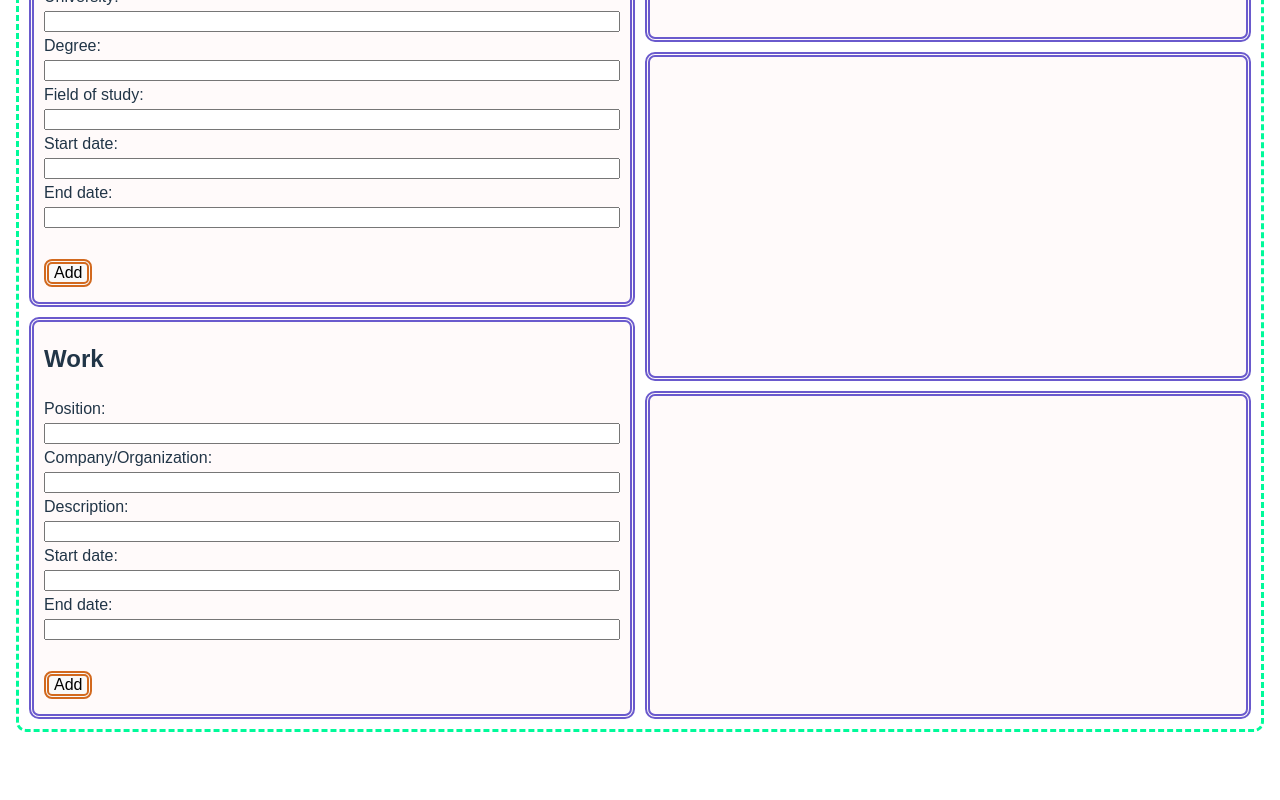
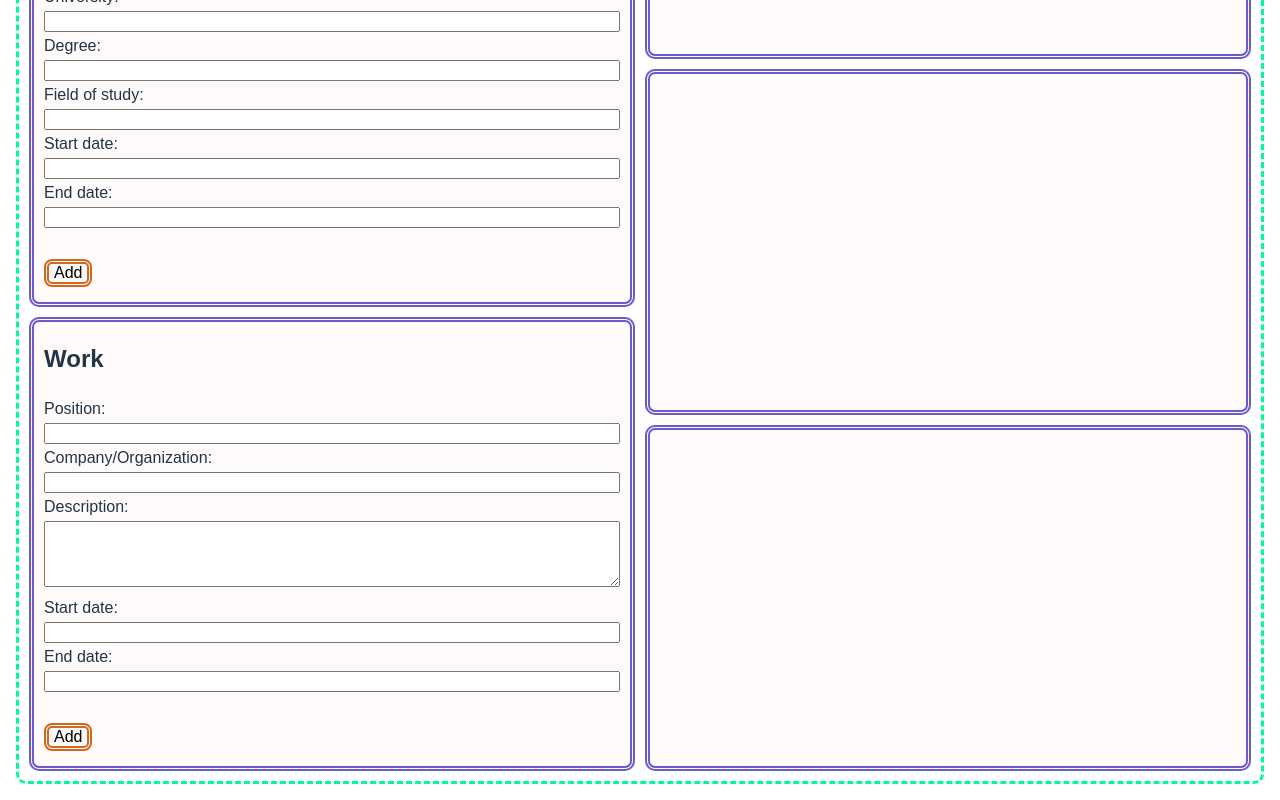
Before and after one commit to Prin-S/cv-application, a React (Vite) app: page / in a window 1280 px wide. Shown: the part 503-1303 px from the top of the page. Before the commit the page ends 1251 px from the top, so only its background shows below. Built offline with nearby package versions, Linux system fonts and the light colour scheme; a web font is replaced by a local one.

Commit message:
Added form validation. Modified form.
The start and end dates are now validated.
'Present' can be entered for the end date.
Changed the description box from <input> to <textarea>.

```diff
--- a/src/components/cv.jsx
+++ b/src/components/cv.jsx
@@ -1,5 +1,21 @@
 import { useState } from 'react';
 import '../styles/styles.css';
+
+const yearRegex = /(19|20)([0-9]{2})/;
+
+function checkStart(e) {
+    if (!e.target.value.match(yearRegex)) {
+        return e.target.setCustomValidity('Value must be 1900-2099.');
+    }
+    return e.target.setCustomValidity('');
+}
+
+function checkEnd(e) {
+    if (e.target.value == 'present' || e.target.value.match(yearRegex)) {
+        return e.target.setCustomValidity('');
+    }
+    return e.target.setCustomValidity('Value must be 1900-2099. Enter "present" if this is current.');
+}
 
 function GeneralInformation({ id, text, type, onChange }) {
     return (
@@ -17,8 +33,8 @@ function EducationInformation({ onSubmit }) {
                 <label htmlFor="university">University: <input id="university" className="input" type="text" name="university" required /></label><br />
                 <label htmlFor="degree">Degree: <input id="degree" className="input" type="text" name="degree" required /></label><br />
                 <label htmlFor="field">Field of study: <input id="field" className="input" type="text" name="field" required /></label><br />
-                <label htmlFor="start">Start date: <input id="start" className="input" type="text" name="start" required /></label><br />
-                <label htmlFor="end">End date: <input id="end" className="input" type="text" name="end" required /></label><br /><br />
+                <label htmlFor="start">Start date: <input id="start" className="input" type="text" onChange={checkStart} name="start" required /></label><br />
+                <label htmlFor="end">End date: <input id="end" className="input" type="text" onChange={checkEnd} name="end" required /></label><br /><br />
                 <button className="button" type="submit">Add</button>
             </form>
         </div>
@@ -32,9 +48,9 @@ function WorkInformation({ onSubmit }) {
             <form onSubmit={onSubmit}>
                 <label htmlFor="position">Position: <input id="position" className="input" type="text" name="position" required /></label><br />
                 <label htmlFor="com-org">Company/Organization: <input id="com-org" className="input" type="text" name="com-org" required /></label><br />
-                <label htmlFor="description">Description: <input id="description" className="input" type="text" name="description" required /></label><br />
-                <label htmlFor="work-start">Start date: <input id="work-start" className="input" type="text" name="work-start" required /></label><br />
-                <label htmlFor="work-end">End date: <input id="work-end" className="input" type="text" name="work-end" required /></label><br /><br />
+                <label htmlFor="description">Description: <textarea id="description" className="input" rows="4" name="description" required></textarea></label><br />
+                <label htmlFor="work-start">Start date: <input id="work-start" className="input" type="text" onChange={checkStart} name="work-start" required /></label><br />
+                <label htmlFor="work-end">End date: <input id="work-end" className="input" type="text" onChange={checkEnd} name="work-end" required /></label><br /><br />
                 <button className="button" type="submit">Add</button>
             </form>
         </div>
@@ -70,8 +86,8 @@ function EditEducationInformation({ item, onEduEdit }) {
                 <label htmlFor="university">University: <input id="university" className="input" type="text" name="university" defaultValue={item.university} required /></label><br />
                 <label htmlFor="degree">Degree: <input id="degree" className="input" type="text" name="degree" defaultValue={item.degree} required /></label><br />
                 <label htmlFor="field">Field of study: <input id="field" className="input" type="text" name="field" defaultValue={item.field} required /></label><br />
-                <label htmlFor="start">Start year: <input id="start" className="input" type="text" name="start" defaultValue={item.start} required /></label><br />
-                <label htmlFor="end">End year: <input id="end" className="input" type="text" name="end" defaultValue={item.end} required /></label><br /><br />
+                <label htmlFor="start">Start year: <input id="start" className="input" type="text" onChange={checkStart} name="start" defaultValue={item.start} required /></label><br />
+                <label htmlFor="end">End year: <input id="end" className="input" type="text" onChange={checkEnd} name="end" defaultValue={item.end} required /></label><br /><br />
                 <button className="button" type="submit">Save</button> <button className="button" type="reset" onClick={cancelEditEduInfo}>Cancel</button>
             </form>
         </div>
@@ -112,9 +128,9 @@ function EditWorkInformation({ item, onWorkEdit }) {
             <form id={item.id} onSubmit={onWorkEdit}>
                 <label htmlFor="position">Position: <input id="position" className="input" type="text" name="position" defaultValue={item.position} required /></label><br />
                 <label htmlFor="com-org">Company/Organization: <input id="com-org" className="input" type="text" name="com-org" defaultValue={item['com-org']} required /></label><br />
-                <label htmlFor="description">Description: <input id="description" className="input" type="text" name="description" defaultValue={item.description} required /></label><br />
-                <label htmlFor="work-start">Start date: <input id="work-start" className="input" type="text" name="work-start" defaultValue={item['work-start']} required /></label><br />
-                <label htmlFor="work-end">End date: <input id="work-end" className="input" type="text" name="work-end" defaultValue={item['work-end']} required /></label><br /><br />
+                <label htmlFor="description">Description: <textarea id="description" className="input" rows="4" name="description" defaultValue={item.description} required></textarea></label><br />
+                <label htmlFor="work-start">Start date: <input id="work-start" className="input" type="text" onChange={checkStart} name="work-start" defaultValue={item['work-start']} required /></label><br />
+                <label htmlFor="work-end">End date: <input id="work-end" className="input" type="text" onChange={checkEnd} name="work-end" defaultValue={item['work-end']} required /></label><br /><br />
                 <button className="button" type="submit">Save</button> <button className="button" type="reset" onClick={cancelEditWorkInfo}>Cancel</button>
             </form>
         </div>
@@ -226,7 +242,7 @@ function CVContainer() {
     function handleWorkInfoSubmit(e) {
         e.preventDefault();
         const newWorkInfo = [ ...workInfo, { id: crypto.randomUUID(), position: e.target[0].value, 'com-org': e.target[1].value, description: e.target[2].value, 'work-start': e.target[3].value, 'work-end': e.target[4].value } ];
-        newWorkInfo.sort((a, b) => b.start - a.start); // Sort the start year to show the latest year on top.
+        newWorkInfo.sort((a, b) => b['work-start'] - a['work-start']); // Sort the start year to show the latest year on top.
         setWorkInfo(newWorkInfo);
         e.target.reset();
     }
```
